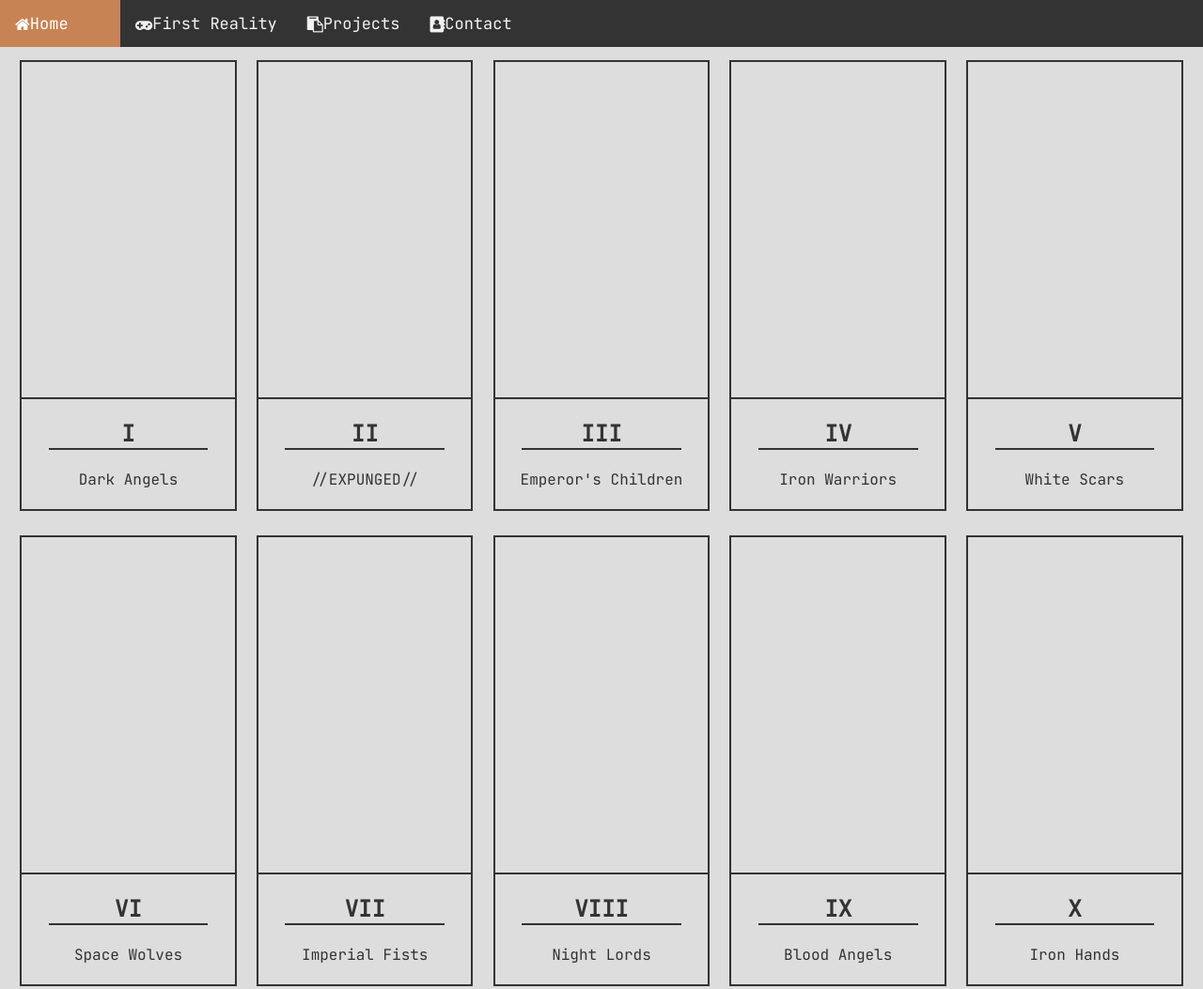
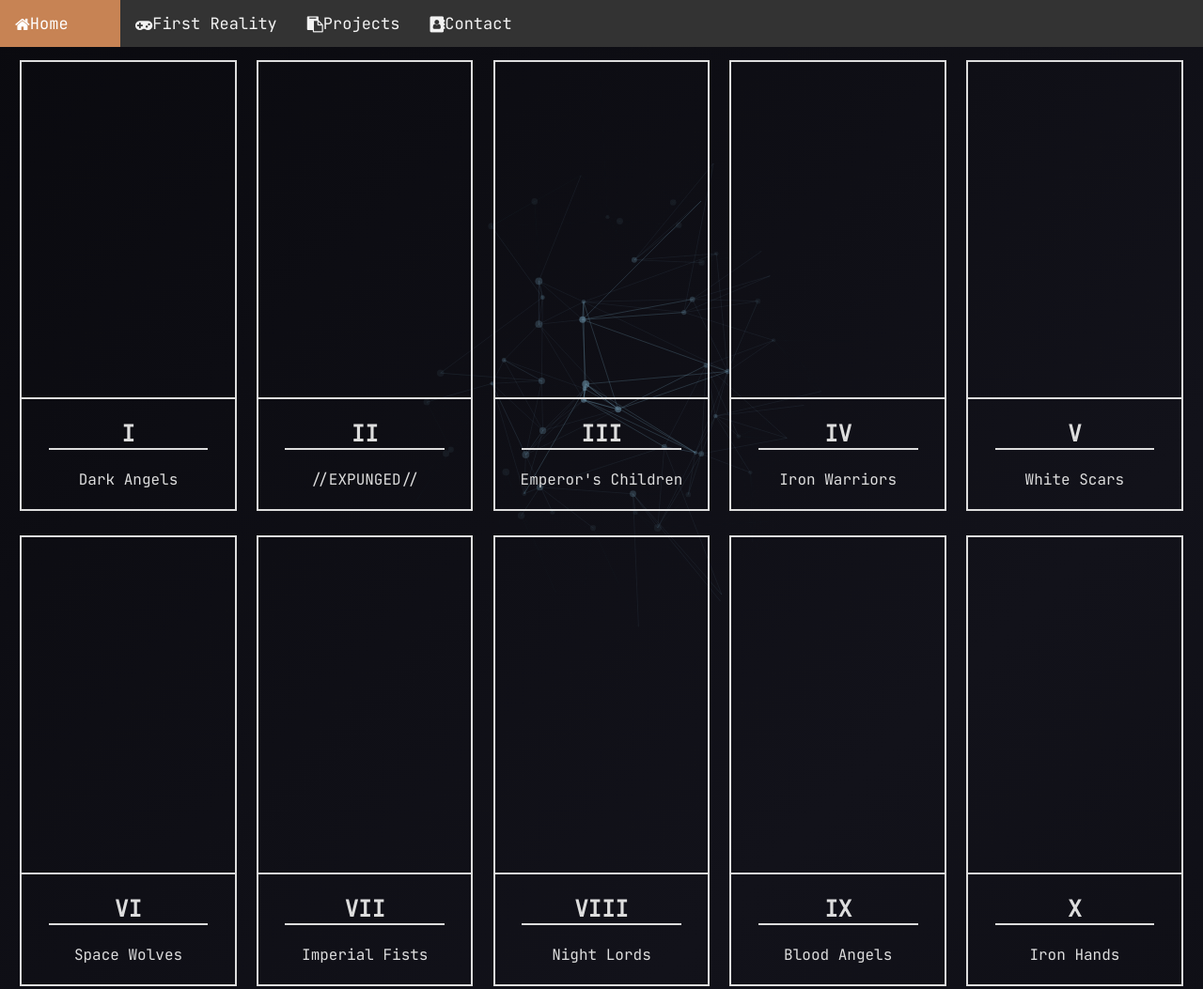
Before and after one commit to FabAlien/LoyalistHub, a website: page index.html in a window 1280 px wide. Shown: the top 1053 px of the page at 94% size. Drawn offline with nearby package versions, Linux system fonts and the light colour scheme.

Commit message:
done for the day

```diff
--- a/index.html
+++ b/index.html
@@ -7,10 +7,12 @@
     <meta name="viewport" content="width=device-width" />
     <link rel="stylesheet" href="https://cdnjs.cloudflare.com/ajax/libs/font-awesome/4.7.0/css/font-awesome.min.css">
     <link rel="stylesheet" href="styles.css" />
+    <script src="https://cdnjs.cloudflare.com/ajax/libs/gsap/3.12.2/gsap.min.js"></script>
     <script src="script.js" defer></script>
   </head>
 
   <body>
+    <canvas id="particleContainer" width="2560" height="706"></canvas>
     <header>
       <nav>
         <div class="navbar" id="myNavbar">
--- a/script.js
+++ b/script.js
@@ -7,3 +7,186 @@
     x.className = 'navbar';
   }
 }
+
+(function() {
+
+  var width, height, largeHeader, canvas, ctx, points, target, animateHeader = true;
+
+  // Main
+  initHeader();
+  initAnimation();
+  addListeners();
+
+  function initHeader() {
+      width = window.innerWidth;
+      height = window.innerHeight;
+      target = {x: width/2, y: height/2};
+
+      largeHeader = document.getElementById('particleContainer');
+      largeHeader.style.height = height+'px';
+
+      canvas = document.getElementById('particleContainer');
+      canvas.width = width;
+      canvas.height = height;
+      ctx = canvas.getContext('2d');
+
+      // create points
+      points = [];
+      for(var x = 0; x < width; x = x + width/20) {
+          for(var y = 0; y < height; y = y + height/20) {
+              var px = x + Math.random()*width/20;
+              var py = y + Math.random()*height/20;
+              var p = {x: px, originX: px, y: py, originY: py };
+              points.push(p);
+          }
+      }
+
+      // for each point find the 5 closest points
+      for(var i = 0; i < points.length; i++) {
+          var closest = [];
+          var p1 = points[i];
+          for(var j = 0; j < points.length; j++) {
+              var p2 = points[j]
+              if(!(p1 == p2)) {
+                  var placed = false;
+                  for(var k = 0; k < 5; k++) {
+                      if(!placed) {
+                          if(closest[k] == undefined) {
+                              closest[k] = p2;
+                              placed = true;
+                          }
+                      }
+                  }
+
+                  for(var k = 0; k < 5; k++) {
+                      if(!placed) {
+                          if(getDistance(p1, p2) < getDistance(p1, closest[k])) {
+                              closest[k] = p2;
+                              placed = true;
+                          }
+                      }
+                  }
+              }
+          }
+          p1.closest = closest;
+      }
+
+      // assign a circle to each point
+      for(var i in points) {
+          var c = new Circle(points[i], 2+Math.random()*2, 'rgba(255,255,255,0.3)');
+          points[i].circle = c;
+      }
+  }
+
+  // Event handling
+  function addListeners() {
+      if(!('ontouchstart' in window)) {
+          window.addEventListener('mousemove', mouseMove);
+      }
+      window.addEventListener('scroll', scrollCheck);
+      window.addEventListener('resize', resize);
+  }
+
+  function mouseMove(e) {
+    var posx = e.clientX;
+    var posy = e.clientY;
+    target.x = posx;
+    target.y = posy;
+  }
+
+  function scrollCheck() {
+      if(document.body.scrollTop > height) animateHeader = false;
+      else animateHeader = true;
+  }
+
+  function resize() {
+      width = window.innerWidth;
+      height = window.innerHeight;
+      largeHeader.style.height = height+'px';
+      canvas.width = width;
+      canvas.height = height;
+  }
+
+  // animation
+  function initAnimation() {
+      animate();
+      for(var i in points) {
+          shiftPoint(points[i]);
+      }
+  }
+
+  function animate() {
+      if(animateHeader) {
+          ctx.clearRect(0,0,width,height);
+          for(var i in points) {
+              // detect points in range
+              if(Math.abs(getDistance(target, points[i])) < 4000) {
+                  points[i].active = 0.3;
+                  points[i].circle.active = 0.6;
+              } else if(Math.abs(getDistance(target, points[i])) < 20000) {
+                  points[i].active = 0.1;
+                  points[i].circle.active = 0.3;
+              } else if(Math.abs(getDistance(target, points[i])) < 40000) {
+                  points[i].active = 0.02;
+                  points[i].circle.active = 0.1;
+              } else {
+                  points[i].active = 0;
+                  points[i].circle.active = 0;
+              }
+
+              drawLines(points[i]);
+              points[i].circle.draw();
+          }
+      }
+      requestAnimationFrame(animate);
+  }
+
+  function shiftPoint(p) {
+    gsap.to(p, {
+      duration: 1 + Math.random(),
+      x: p.originX - 50 + Math.random() * 100,
+      y: p.originY - 50 + Math.random() * 100,
+      ease: "circ.inOut",
+      onComplete: function() {
+        shiftPoint(p);
+      }
+    });
+  }
+
+  // Canvas manipulation
+  function drawLines(p) {
+      if(!p.active) return;
+      for(var i in p.closest) {
+          ctx.beginPath();
+          ctx.moveTo(p.x, p.y);
+          ctx.lineTo(p.closest[i].x, p.closest[i].y);
+          ctx.strokeStyle = 'rgba(156,217,249,'+ p.active+')';
+          ctx.stroke();
+      }
+  }
+
+  function Circle(pos,rad,color) {
+      var _this = this;
+
+      // constructor
+      (function() {
+          _this.pos = pos || null;
+          _this.radius = rad || null;
+          _this.color = color || null;
+      })();
+
+      this.draw = function() {
+          if(!_this.active) return;
+          ctx.beginPath();
+          ctx.arc(_this.pos.x, _this.pos.y, _this.radius, 0, 2 * Math.PI, false);
+          ctx.fillStyle = 'rgba(156,217,249,'+ _this.active+')';
+          ctx.fill();
+      };
+  }
+
+  // Util
+  function getDistance(p1, p2) {
+      return Math.pow(p1.x - p2.x, 2) + Math.pow(p1.y - p2.y, 2);
+  }
+
+})();
--- a/styles.css
+++ b/styles.css
@@ -15,7 +15,20 @@
 
 body {
   margin: 0;
-  background-color: var(--tertiaryColour);
+  background:linear-gradient(135deg,#0a0a0f 0%,#12121a 50%,#0a0a0f 100%);
+}
+
+#particleContainer {
+  position: fixed;
+  background-size: cover;
+	background-position: center center;
+  top: 0px;
+  left: 0px;
+  width: 100%;
+  height: 100%;
+  pointer-events: none;
+  z-index: -1;
+  opacity: 0.6;
 }
 
 header {
@@ -95,6 +108,7 @@
   row-gap: 2vw;
   justify-content: space-evenly;
   width: 100%;
+  z-index: 500;
 }
 
 .cardContainer {
@@ -102,7 +116,7 @@
   flex-direction: column;
   width: 18vw;
   height: 60vh;
-  border: solid 2px var(--secondaryColour);
+  border: solid 2px var(--tertiaryColour);
 }
 
 .cardImage {
@@ -115,13 +129,14 @@
   justify-content: space-evenly;
   align-items: center;
   height: 25%;
-  border-top: solid 2px var(--secondaryColour);
+  color: var(--tertiaryColour);
+  border-top: solid 2px var(--tertiaryColour);
   margin: 0;
 
 }
 
 .cardText h2 {
-  border-bottom: solid 2px var(--secondaryColour);
+  border-bottom: solid 2px var(--tertiaryColour);
   margin: 0;
   width: 75%;
   text-align: center;
@@ -132,8 +147,9 @@
   text-align: center;
 }
 
-.cardContainer:hover {
+.cardContainer:hover, .cardContainer:hover .cardText, .cardContainer:hover .cardText h2, .cardContainer:hover .cardText p {
   border-color: var(--primaryColour);
+  color: var(--primaryColour);
 }
 
 footer {
```
